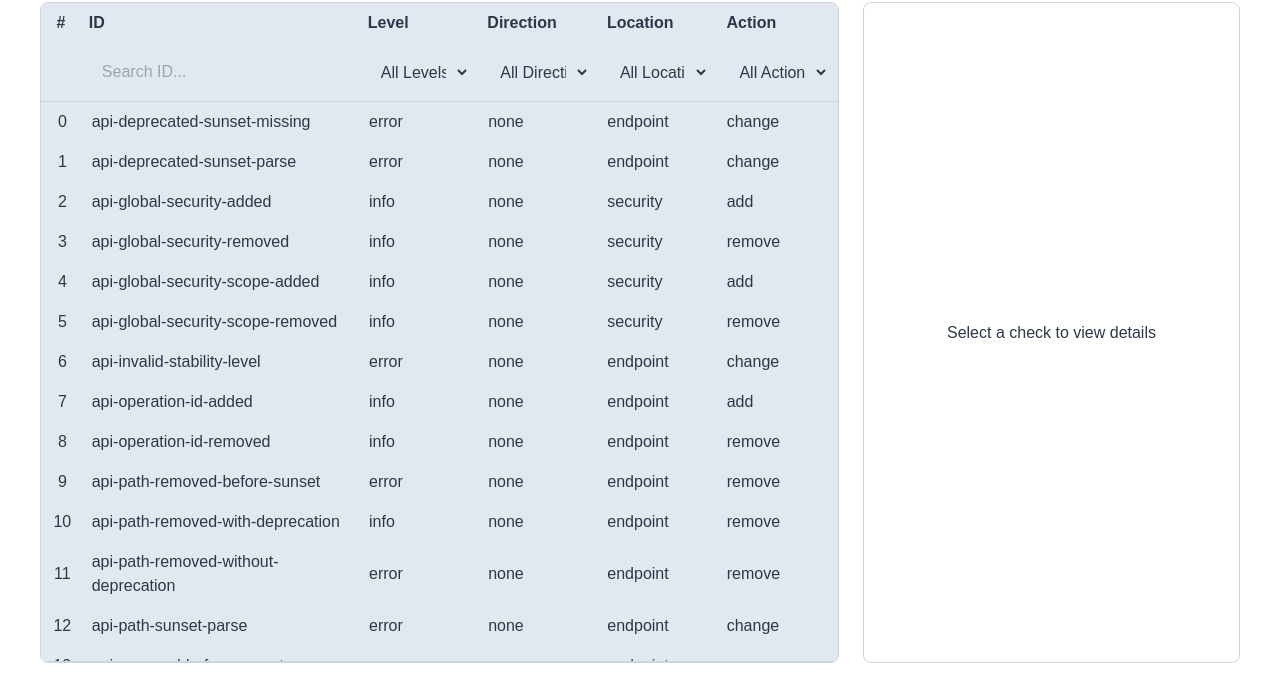
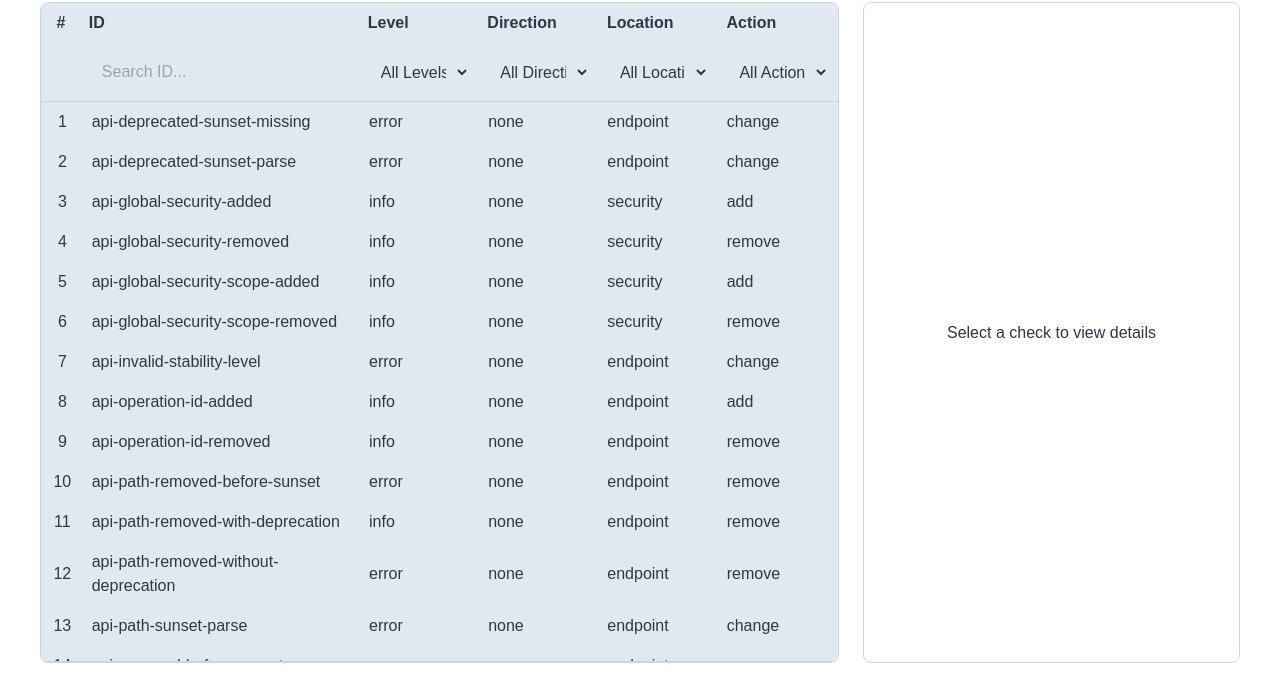
Before and after one commit to oasdiff/w3, a Next.js app: page /checks in a window 1280 px wide. Shown: the part 242-938 px from the top of the page. Built offline with nearby package versions, Linux system fonts and the light colour scheme.

Commit message:
1-based error index

```diff
--- a/app/checks/page.tsx
+++ b/app/checks/page.tsx
@@ -137,7 +137,7 @@ export default function Page() {
                       onClick={() => setSelectedCheck(check)}
                       className={`${styles.tableRow} ${styles.tableRowHover} ${selectedCheck && selectedCheck.id === check.id ? styles.tableRowSelected : ''}`}
                     >
-                      <TableCell className={`${styles.tableCell} ${styles.tableCellIndex}`}>{index}</TableCell>
+                      <TableCell className={`${styles.tableCell} ${styles.tableCellIndex}`}>{index + 1}</TableCell>
                       <TableCell className={`${styles.tableCell} ${styles.tableCellId}`}>{check.id}</TableCell>
                       <TableCell className={`${styles.tableCell} ${styles.tableCellStandard}`}>{check.level}</TableCell>
                       <TableCell className={`${styles.tableCell} ${styles.tableCellStandard}`}>{check.direction}</TableCell>
```
